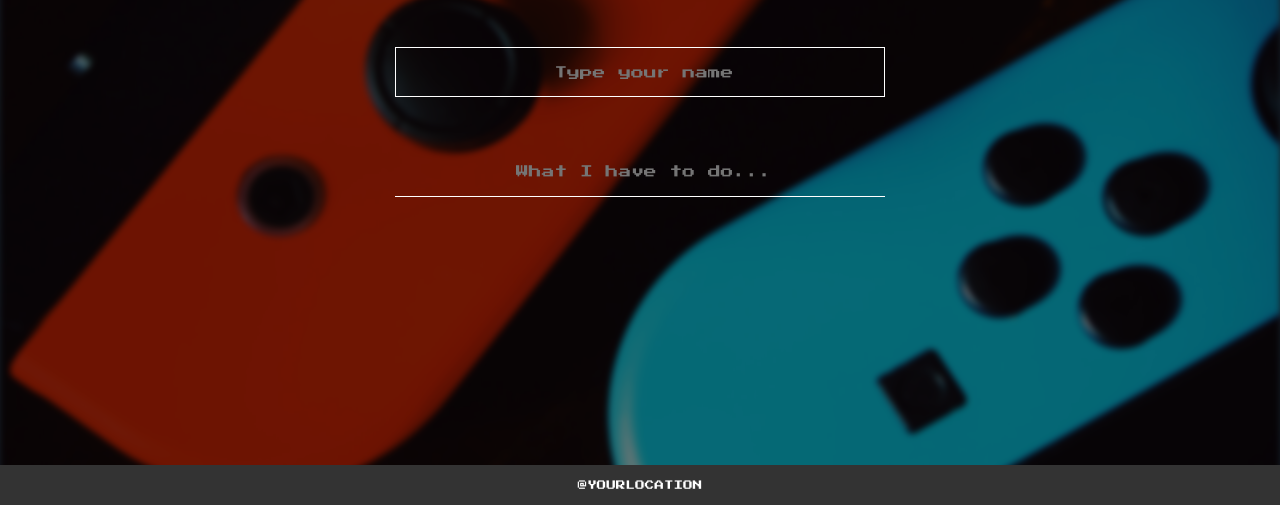
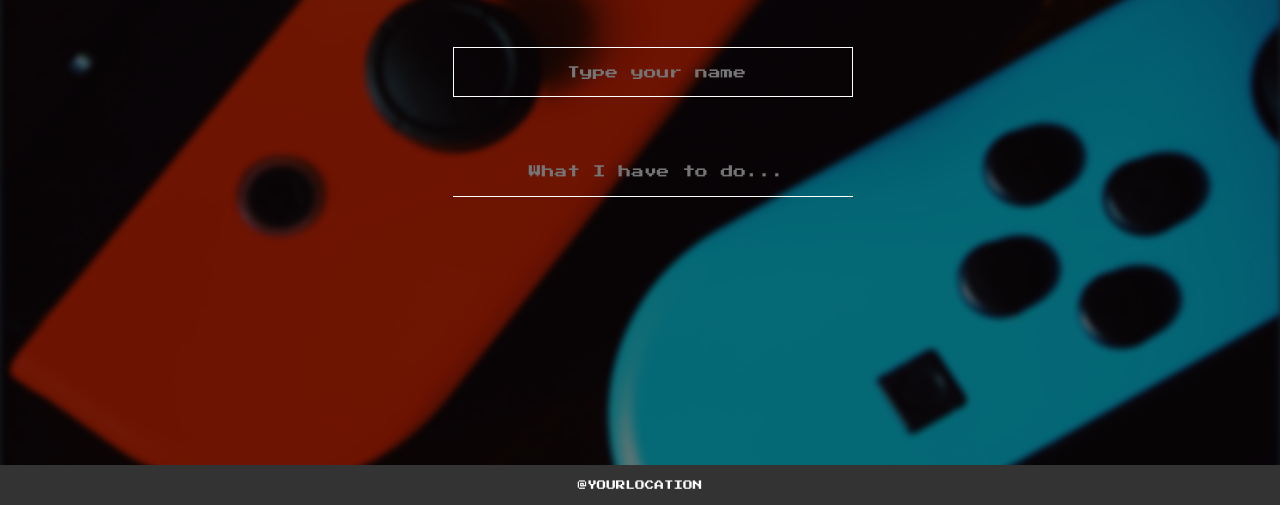
Before and after one commit to bluehy/blurome, a plain HTML site: page index.html in a window 1280 px wide. Shown: the part 295-800 px from the top of the page. Drawn offline with Linux system fonts and the light colour scheme.

Commit message:
style_layout_change

```diff
--- a/src/styles.css
+++ b/src/styles.css
@@ -1,6 +1,6 @@
-#wrap {width: 100%; min-width: 960px; height: 100%; position:relative; z-index: 0; background-color:#2c3e50;}
+#wrap {width: 100%; height: 100%; position:relative; z-index: 0; background-color:#2c3e50; overflow:hidden;}
 
-#mainBox {width: 100%; min-width: 960px; height: 95%; padding: 150px; box-sizing:border-box; }
+#mainBox {width: 102%; height: 100%; padding: 150px; box-sizing:border-box; overflow-y:scroll;}
 #mainBox >h1 {width: 100%; height:auto; margin:auto; text-transform:uppercase; margin-bottom: 30px; color: #fff; text-align:center; font-size:4rem; text-shadow:5px 5px #333;}
 #mainBox > img {filter:blur(3px);}
 #mainBox:after,#mainBox::after{content:" "; display:block; position:absolute; left:0; top:0; width: 100%; height: 100%; background-color:rgba(0,0,0,0.5); z-index:-1;}
@@ -10,7 +10,7 @@
 form {width: 100%; height: auto; min-height: 100px;}
 form > fieldset { width: 100%; height: auto; }
 form legend {width: 0;}
-form input { display:block; width: 50%; height:50px; margin:auto; font-size: 0.8rem; font-family:inherit;  background-color: transparent; border: 1px solid #fff; color:#fff; outline:0; padding: 5px; text-align:center;}
+form input { display:block; width: 50%; min-width: 21.875rem; max-width: 25rem; height:50px; margin:auto; font-size: 0.8rem; font-family:inherit;  background-color: transparent; border: 1px solid #fff; color:#fff; outline:0; padding: 5px; text-align:center;}
 #nameBox >fieldset > .input_name {display:none;}
 #nameBox >fieldset > .input_name.action {display:block;}
 
@@ -24,7 +24,7 @@ form input { display:block; width: 50%; height:50px; margin:auto; font-size: 0.8
 #toDoBox {width: 100%; height: auto; min-height:50px;}
 #toDoBox input{border: 0; border-bottom: 1px solid #fff;}
 
-.to_do_zone {width: 50%; height: 110px; padding:20px 0; margin:auto; overflow:hidden; color: #fff;}
+.to_do_zone {width: 50%; min-width: 21.875rem; max-width: 25rem; height: 110px; padding:20px 0; margin:auto; overflow:hidden; color: #fff;}
 .to_do_zone ul {width: 100%; height: 100%; min-height: 0; color:#fff; padding: 15px; overflow-y:scroll;}
 .to_do_zone ul li {width: 100%; height: 30px; margin:auto; margin-bottom: 20px; text-align:inherit; color:inherit; font-size: 1rem; }
 .to_do_zone ul li span {display: block; float:left; width: 70%; height: 100%; line-height: 30px;}
@@ -40,5 +40,5 @@ form input { display:block; width: 50%; height:50px; margin:auto; font-size: 0.8
 .bgImage {position: absolute; width: 100%; height: 100%; top:0; left:0; z-index:-1; animation: fadeIn 500ms ease;}
 
 
-#footBox {width: 100%; height: 5%; text-align:center; background-color:#333; padding: 15px; box-sizing:border-box;}
+#footBox {position:fixed; left:0; bottom:0; width: 100%; height: 5%; text-align:center; background-color:#333; padding: 15px; box-sizing:border-box;}
 #footBox .weather_zone {width: 100%; height: 100%; color:#fff; font-size:0.6rem;}
```
